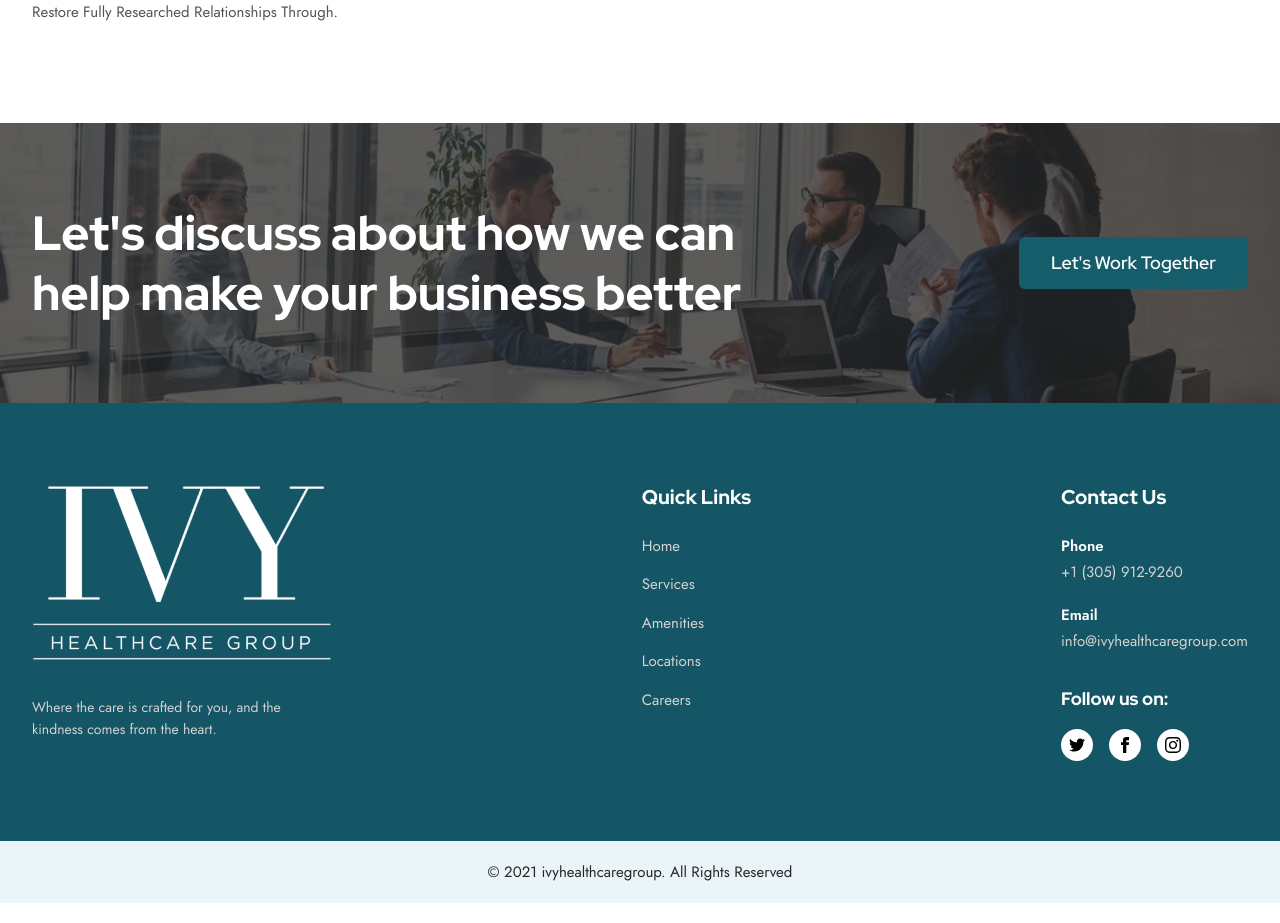
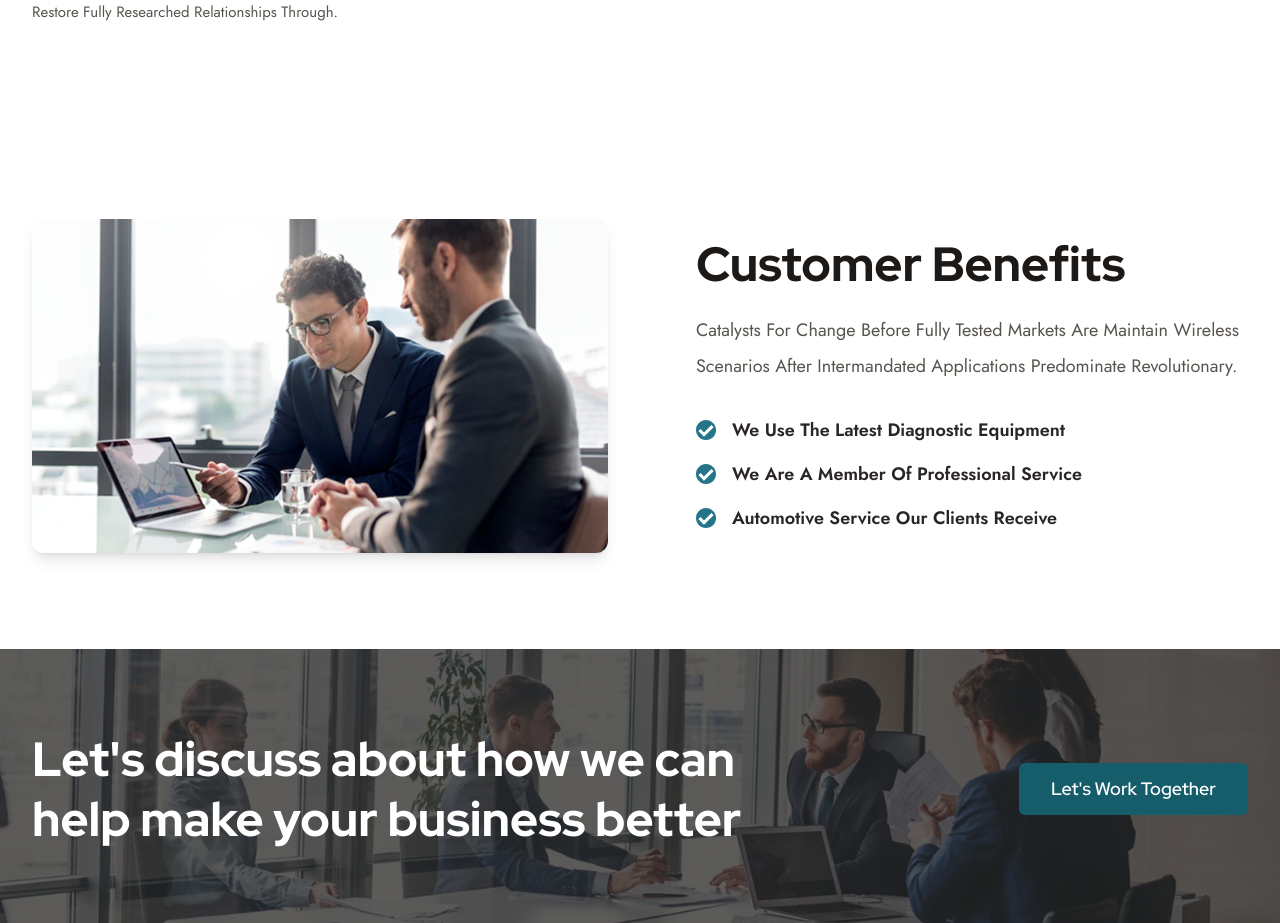
Before and after one commit to BHARATH-20002001/IVY---Healthcare, a React (Vite) app: page /services in a window 1280 px wide. Shown: the part 2780-3703 px from the top of the page. Built offline with nearby package versions, Linux system fonts and the light colour scheme.

Commit message:
Service page completion

```diff
--- /dev/null
+++ b/src/components/CustomerBenefitsSection.jsx
@@ -0,0 +1,71 @@
+import React from "react";
+// Using a placeholder image from the assets. You can replace this if you have a specific image for this section.
+import ServiceMeetingImage from "../assets/service-meetingimg.png";
+import CheckedIcon from "../assets/checked-icon.svg";
+
+const CONTENT = {
+  title: "Customer Benefits",
+  paragraph: `Catalysts For Change Before Fully Tested Markets Are Maintain Wireless Scenarios After Intermandated Applications Predominate Revolutionary.`,
+  benefits: [
+    "We Use The Latest Diagnostic Equipment",
+    "We Are A Member Of Professional Service",
+    "Automotive Service Our Clients Receive",
+  ],
+};
+
+export default function CustomerBenefitsSection() {
+  return (
+    <section className="py-16 md:py-24 bg-white dark:bg-[#0F0F0F] transition-colors duration-300">
+      <div className="max-w-7xl mx-auto px-6 lg:px-8">
+        <div className="grid grid-cols-1 lg:grid-cols-2 gap-12 lg:gap-16 items-center">
+
+          {/* --- LEFT COLUMN: IMAGE --- */}
+          <div className="w-full">
+            <img
+              src={ServiceMeetingImage}
+              alt="Customer Benefits"
+              className="w-full h-auto max-h-[500px] rounded-xl shadow-lg object-cover"
+              // Fallback to Unsplash if the local image isn't available
+              onError={(e) => {
+                e.target.onerror = null;
+                e.target.src =
+                  "https://images.unsplash.com/photo-1556761175-5973dc0f32d7?q=80&w=2000&auto=format&fit=crop";
+              }}
+            />
+          </div>
+
+          {/* --- RIGHT COLUMN: CONTENT --- */}
+          <div className="flex flex-col gap-6 lg:pl-6">
+            {/* Title */}
+            <h2 className="font-redhat font-bold text-4xl md:text-5xl text-stone-900 dark:text-white">
+              {CONTENT.title}
+            </h2>
+
+            {/* Paragraph */}
+            <p className="font-jost text-stone-600 dark:text-stone-400 text-lg leading-loose">
+              {CONTENT.paragraph}
+            </p>
+
+            {/* Benefits List */}
+            <ul className="flex flex-col gap-4 mt-2">
+              {CONTENT.benefits.map((benefit, index) => (
+                <li key={index} className="flex items-center gap-4">
+                  {/* Teal Checkmark Circle Icon */}
+                  <img
+                    src={CheckedIcon}
+                    alt="Checked icon"
+                    className="w-5 h-5 flex-shrink-0"
+                  />
+                  <span className="font-jost font-semibold text-stone-800 dark:text-stone-200 text-base md:text-lg">
+                    {benefit}
+                  </span>
+                </li>
+              ))}
+            </ul>
+          </div>
+
+        </div>
+      </div>
+    </section>
+  );
+}
--- a/src/pages/Services.jsx
+++ b/src/pages/Services.jsx
@@ -2,6 +2,7 @@ import React from "react";
 import ServiceBanner from "../components/ServiceBanner";
 import ServiceList from "../components/ServiceList";
 import BusinessGrowthSection from "../components/BusinessGrowthSection";
+import CustomerBenefitsSection from "../components/CustomerBenefitsSection";
 
 export default function Services() {
   return (
@@ -9,6 +10,7 @@ export default function Services() {
       <ServiceBanner />
       <ServiceList />
       <BusinessGrowthSection />
+      <CustomerBenefitsSection />
     </main>
   );
 }
```
Also changed, not shown: src/assets/checked-icon.svg (added), src/assets/service-meetingimg.png (added).
